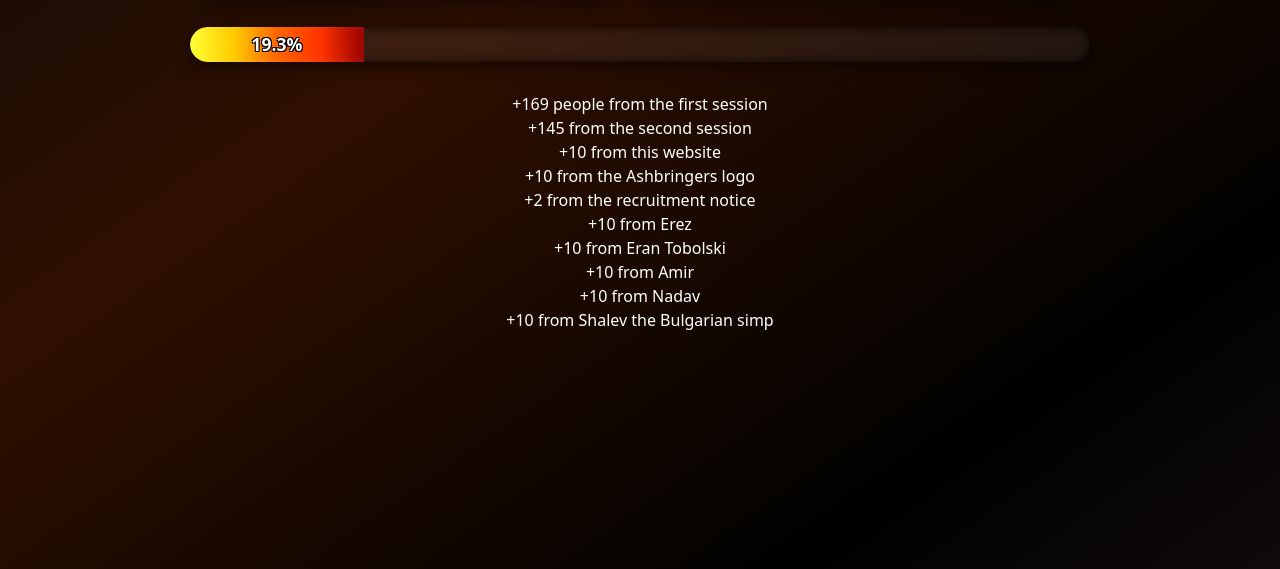
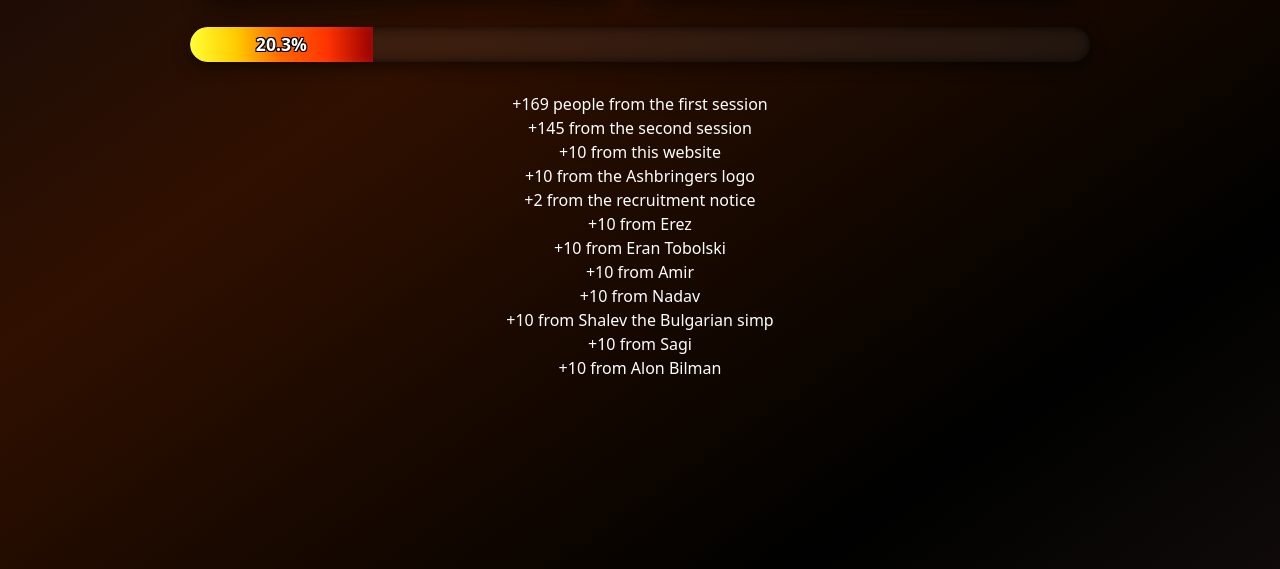
Before and after one commit to TheAshbringers/Army-Recruitment-logger, a plain HTML site: page index.html in a window 1280 px wide. Shown: the part 251-820 px from the top of the page. Drawn offline with nearby package versions, Linux system fonts and the light colour scheme.

Commit message:
more recruits

```diff
--- a/index.html
+++ b/index.html
@@ -79,6 +79,12 @@
                 <li>
                     +10 from Shalev the Bulgarian simp
                 </li>
+                <li>
+                    +10 from Sagi
+                </li>
+                <li>
+                    +10 from Alon Bilman
+                </li>
             </ul>
         </div>
     </body>
```
